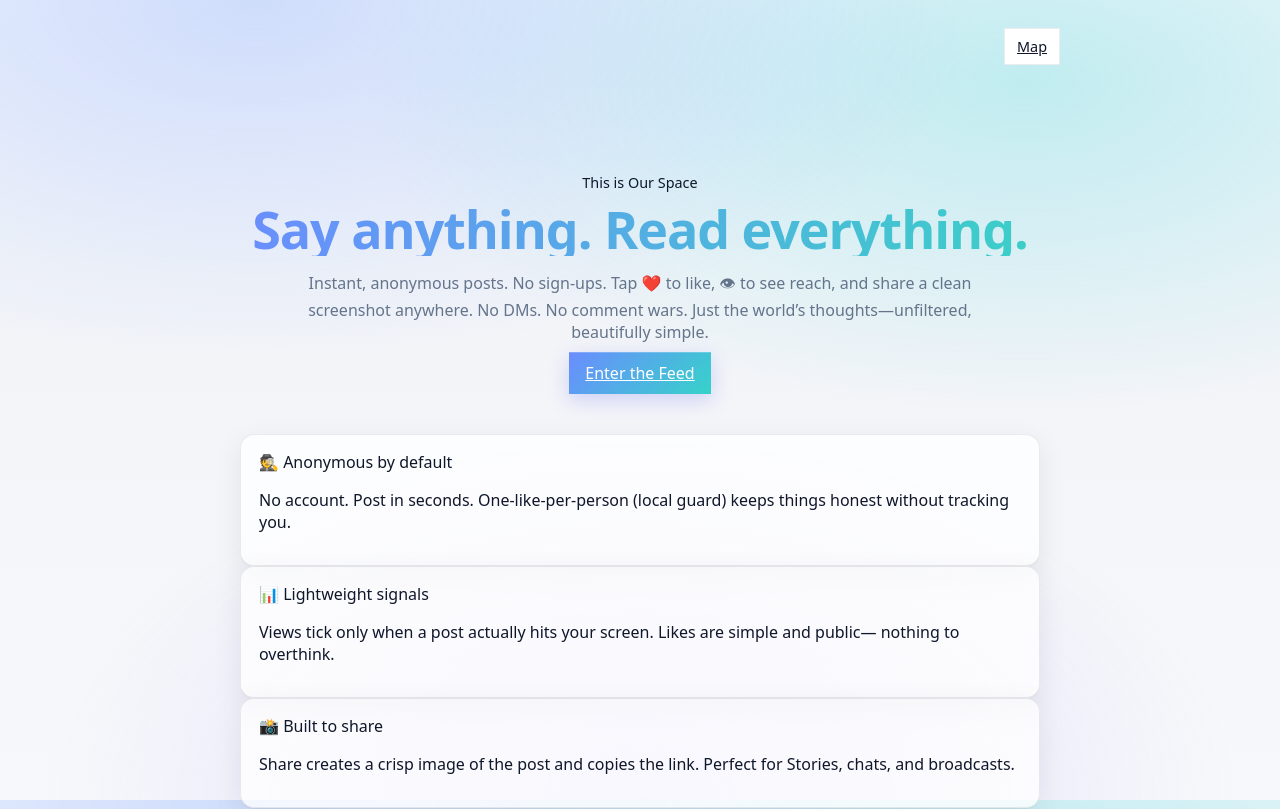
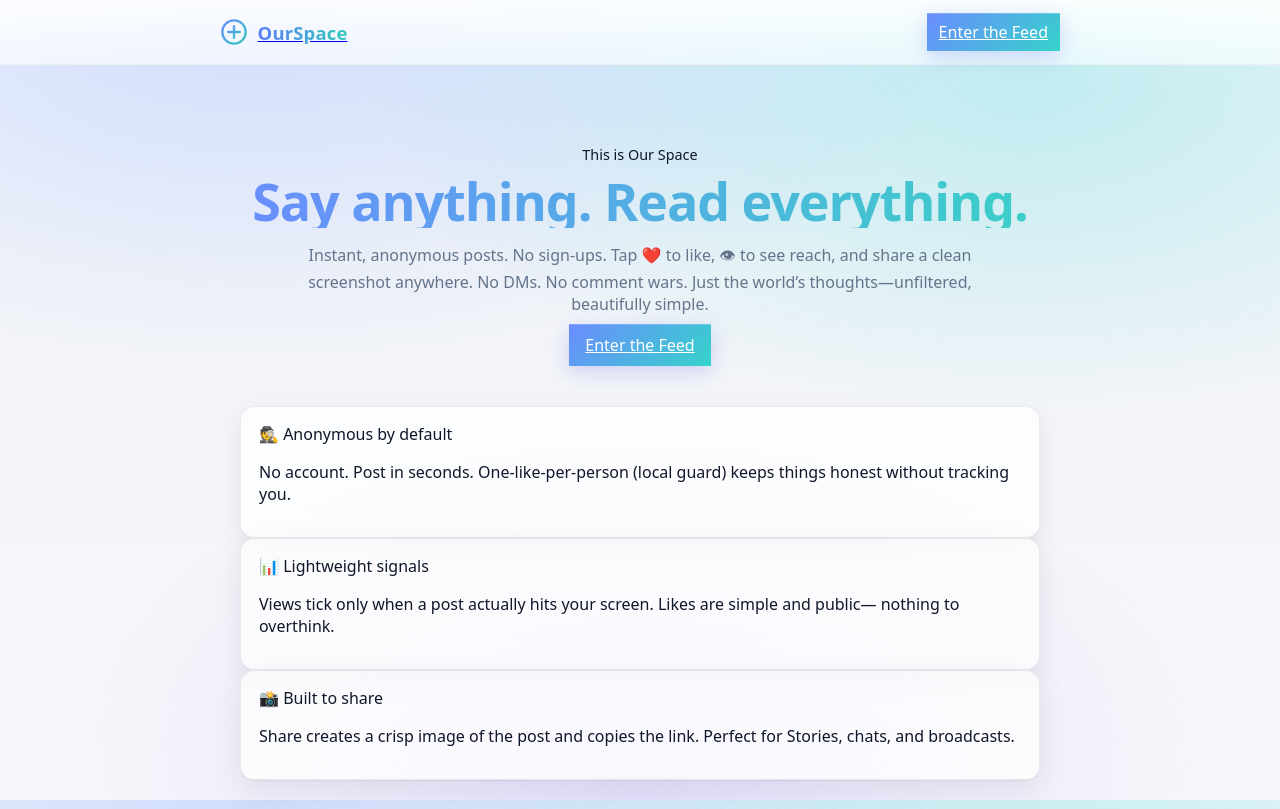
Before and after one commit to qaspercreates/OurSpace, a Next.js app: page / in a window 1280 px wide. Shown: the top 809 px of the page. Built offline with nearby package versions, Linux system fonts and the light colour scheme.

Commit message:
Navbar.tsx

```diff
--- a/components/Navbar.tsx
+++ b/components/Navbar.tsx
@@ -1,24 +1,27 @@
 "use client";
+
 import Link from "next/link";
-import { usePathname } from "next/navigation";
 
-export default function NavBar() {
-  const pathname = usePathname();
-  const isHome = pathname === "/";
-  const onFeed = pathname?.startsWith("/feed");
+export default function Navbar() {
+  return (
+    <header className="header">
+      <div className="container navbar">
+        <Link href="/" className="brand" aria-label="OurSpace home">
+          <svg viewBox="0 0 24 24" fill="none" aria-hidden="true">
+            <defs>
+              <linearGradient id="g" x1="0" y1="0" x2="1" y2="1">
+                <stop offset="0" stopColor="#6b8cff"/><stop offset="1" stopColor="#33cabb"/>
+              </linearGradient>
+            </defs>
+            <circle cx="12" cy="12" r="10" stroke="url(#g)" strokeWidth="2" fill="none"/>
+            <path d="M12 7v10M7 12h10" stroke="url(#g)" strokeWidth="2" strokeLinecap="round"/>
+          </svg>
+          <span className="brand-name">OurSpace</span>
+        </Link>
 
-  return (
-    <header className="nav">
-      <div className="container h-14 flex items-center justify-between">
-        <Link href="/" className="brand flex items-center gap-2">
-          <img src="/logo.svg" alt="OurSpace" />
-        </Link>
-        <div className="flex items-center gap-2">
-          <Link href="/map" className="btn-outline text-sm">Map</Link>
-          {!(isHome || onFeed) && (
-            <Link href="/feed" className="btn-outline text-sm">Enter the Feed</Link>
-          )}
-        </div>
+        <nav className="flex items-center gap-3">
+          <Link href="/feed" className="btn-primary" style={{padding:"8px 12px"}}>Enter the Feed</Link>
+        </nav>
       </div>
     </header>
   );
```
